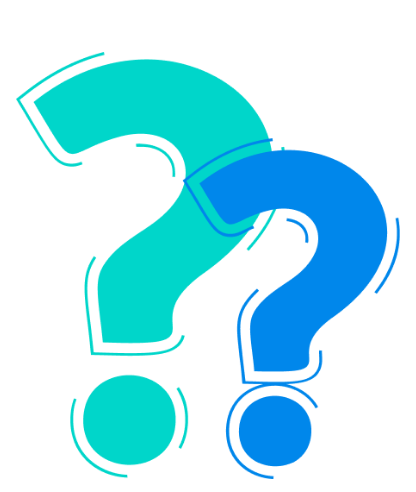
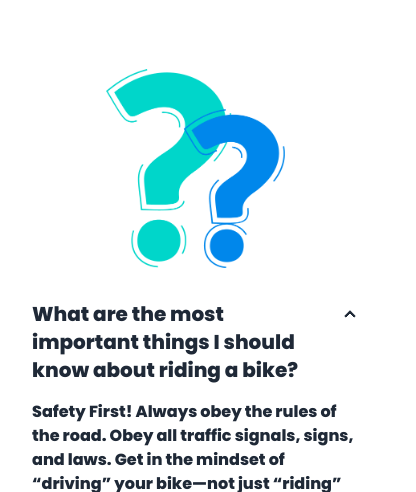
Before and after one commit to BorshaDevi/bike-project, a plain HTML site: page index.html in a window 390 px wide. Shown: the part 4546-5038 px from the top of the page, 416 px wide, since content can reach past the window. Drawn offline with nearby package versions, Linux system fonts and the light colour scheme.

Commit message:
add width

```diff
--- a/index.html
+++ b/index.html
@@ -331,7 +331,7 @@
             <h1 class="font-family mb-12 font-semibold text-5xl text-center">Frequently Asked  <span class="text-bike-primary">Questions</span> </h1>
             <div class="hero min-h-screen ">
               <div class="hero-content flex-col lg:gap-24 lg:flex-row">
-                <img src="others/faq.png" class="max-w-sm " />
+                <img src="others/faq.png" class=" w-1/2 lg:max-w-sm " />
                 <!-- question -->
                 <div>
                   <!-- 1st question -->
```
